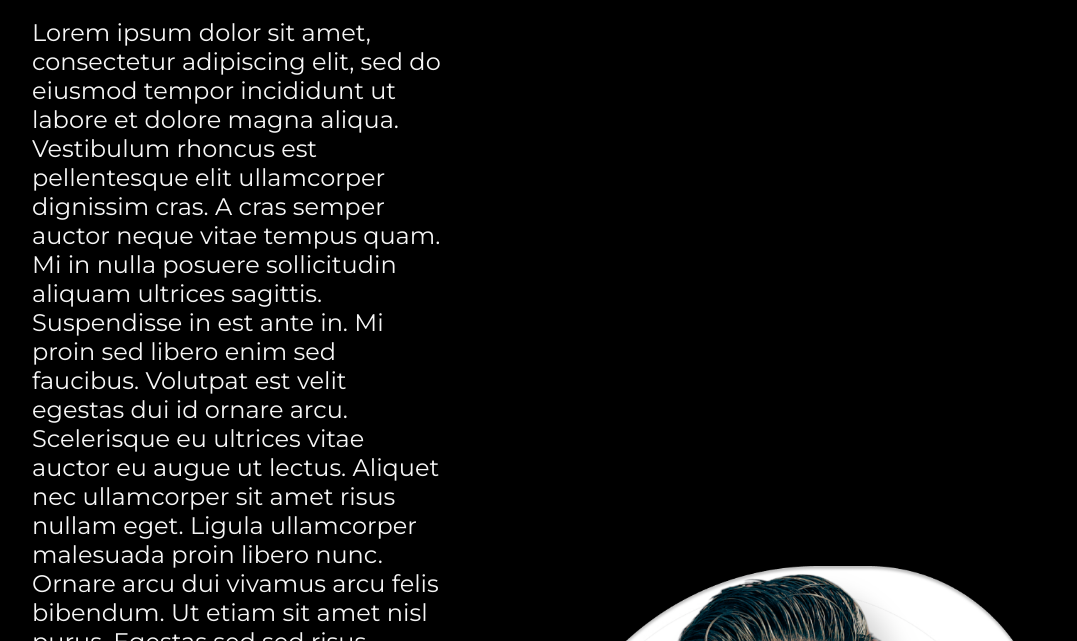
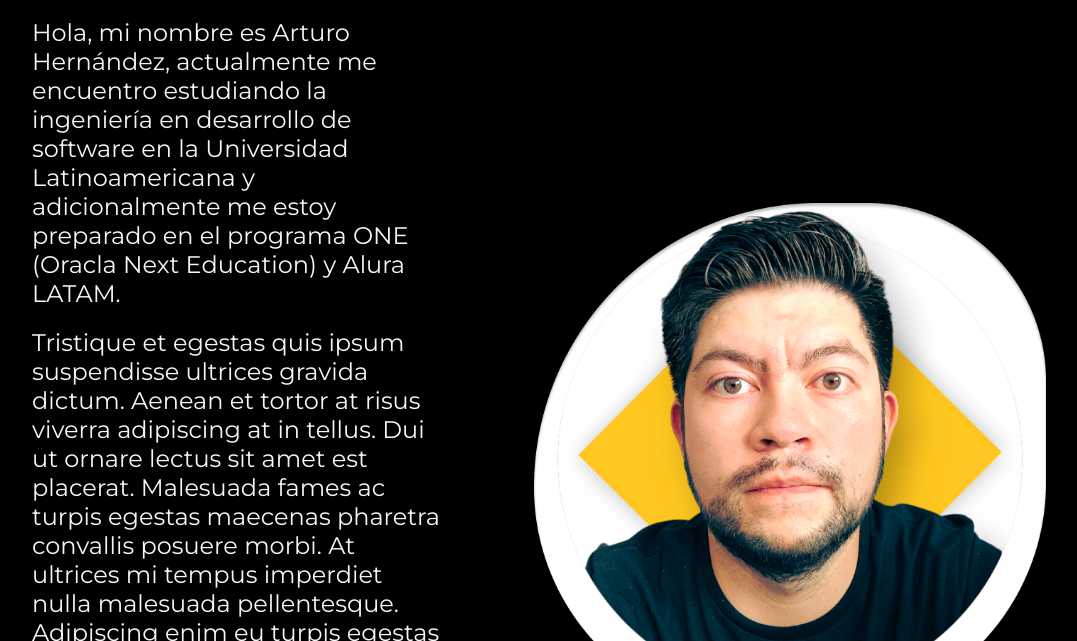
Before and after one commit to arheco/portafolio-arturo, a plain HTML site: page about.html in a window 1280 px wide. Shown: the part 159-800 px from the top of the page, without its empty margins (106-1183 px from the left). Drawn offline with nearby package versions, Linux system fonts and the light colour scheme.

Commit message:
Modificando la bografia

```diff
--- a/about.html
+++ b/about.html
@@ -19,7 +19,7 @@
             <div>
                 <h1 class="presentacion__contenido__titulo">Sobre mi</h1>
                 <p class="presentacion__contenido__parrafo">
-                    Lorem ipsum dolor sit amet, consectetur adipiscing elit, sed do eiusmod tempor incididunt ut labore et dolore magna aliqua. Vestibulum rhoncus est pellentesque elit ullamcorper dignissim cras. A cras semper auctor neque vitae tempus quam. Mi in nulla posuere sollicitudin aliquam ultrices sagittis. Suspendisse in est ante in. Mi proin sed libero enim sed faucibus. Volutpat est velit egestas dui id ornare arcu. Scelerisque eu ultrices vitae auctor eu augue ut lectus. Aliquet nec ullamcorper sit amet risus nullam eget. Ligula ullamcorper malesuada proin libero nunc. Ornare arcu dui vivamus arcu felis bibendum. Ut etiam sit amet nisl purus. Egestas sed sed risus pretium quam vulputate dignissim. Sed id semper risus in hendrerit gravida rutrum quisque non. Duis at consectetur lorem donec massa sapien faucibus et. Felis bibendum ut tristique et egestas. Hac habitasse platea dictumst quisque sagittis purus. Magna ac placerat vestibulum lectus mauris ultrices eros. Sit amet mattis vulputate enim nulla. Turpis egestas integer eget aliquet nibh praesent.
+                    Hola, mi nombre es Arturo Hernández, actualmente me encuentro estudiando la ingeniería en desarrollo de software en la Universidad Latinoamericana y adicionalmente me estoy preparado en el programa ONE (Oracla Next Education) y Alura LATAM.
                 </p>
                 <p class="presentacion__contenido__parrafo">
                     Tristique et egestas quis ipsum suspendisse ultrices gravida dictum. Aenean et tortor at risus viverra adipiscing at in tellus. Dui ut ornare lectus sit amet est placerat. Malesuada fames ac turpis egestas maecenas pharetra convallis posuere morbi. At ultrices mi tempus imperdiet nulla malesuada pellentesque. Adipiscing enim eu turpis egestas pretium. Quisque egestas diam in arcu cursus. Sed nisi lacus sed viverra tellus in. Suscipit tellus mauris a diam maecenas. Lectus arcu bibendum at varius vel pharetra vel turpis. Turpis massa sed elementum tempus egestas sed sed risus. Eget nunc lobortis mattis aliquam. Vestibulum rhoncus est pellentesque elit ullamcorper dignissim cras.
```
